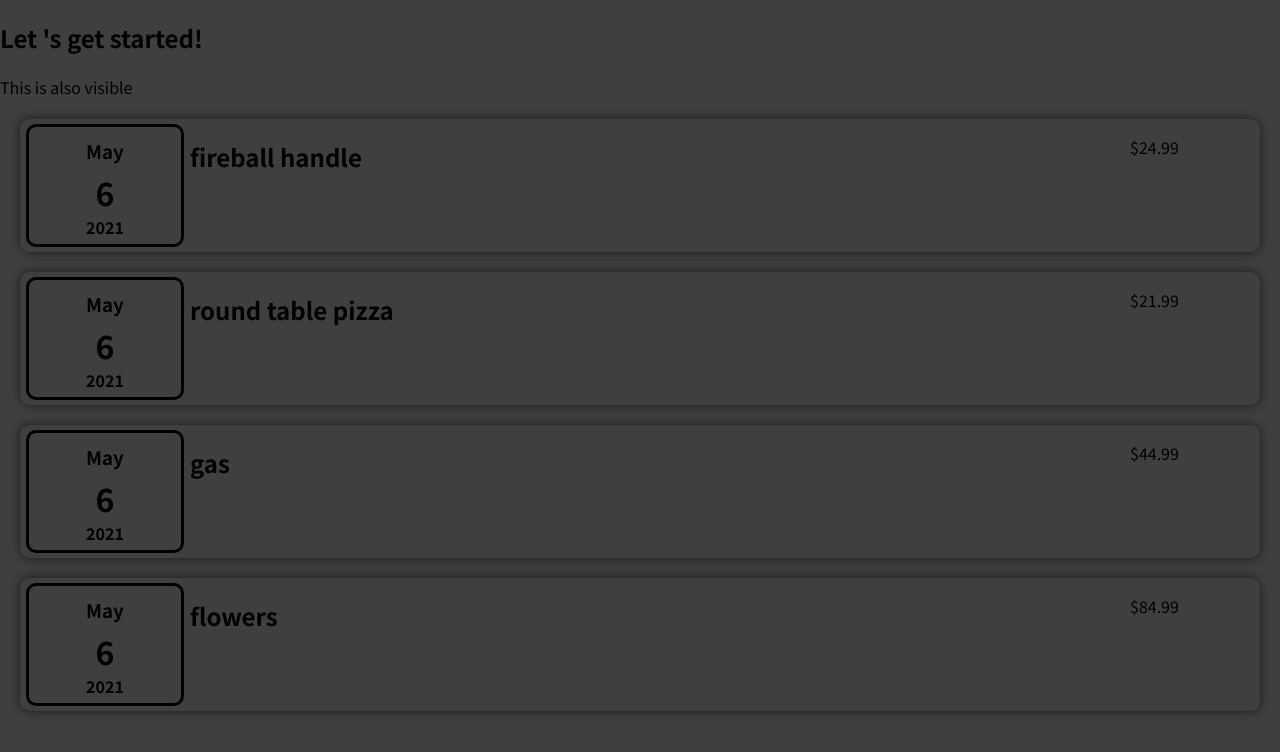
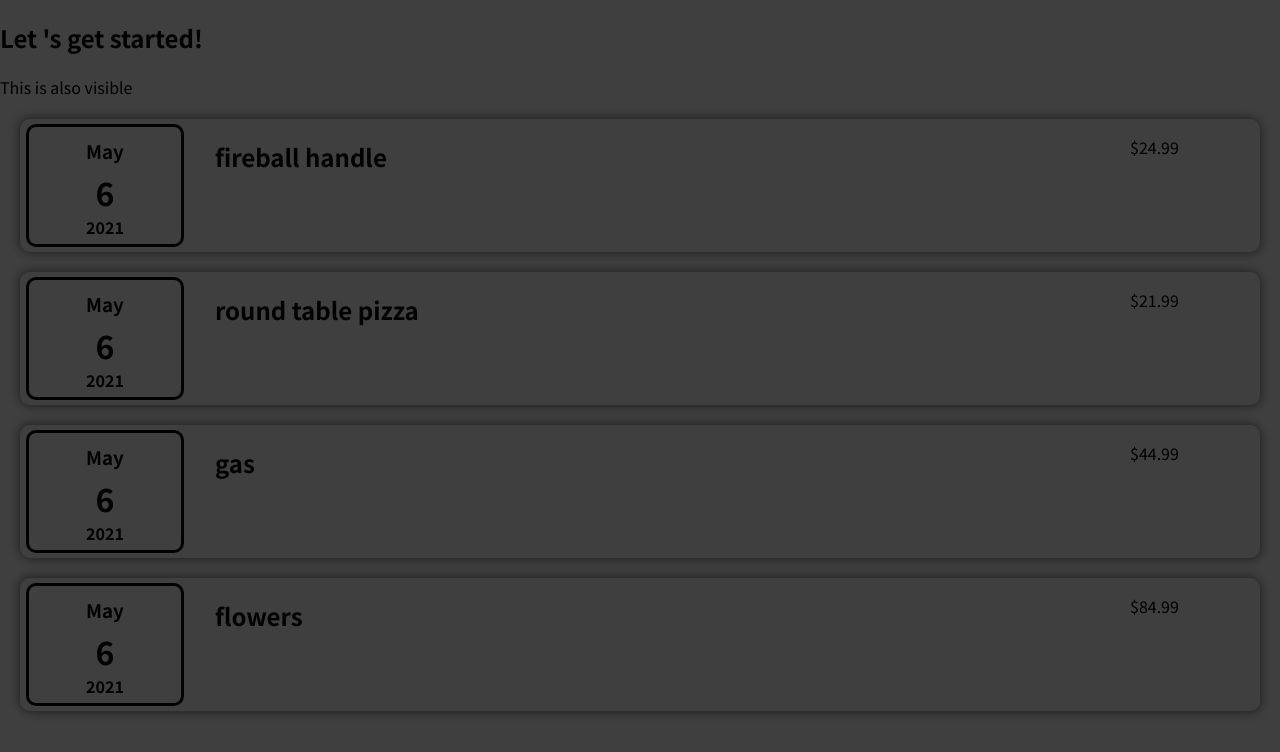
Before and after one commit to andy805/React, a JavaScript app in the folder tracker-app/: page / in a window 1280 px wide. Shown: the top 752 px of the page. Built offline with nearby package versions, Linux system fonts and the light colour scheme.

Commit message:
add styling to header

```diff
--- a/tracker-app/src/components/ExpenseLineItem.css
+++ b/tracker-app/src/components/ExpenseLineItem.css
@@ -7,3 +7,7 @@
   border-radius: 10px;
   margin: 20px;
 }
+
+.expenseLineItemDescription {
+  margin-left: 25px;
+}
--- a/tracker-app/src/components/ExpenseLineItem.js
+++ b/tracker-app/src/components/ExpenseLineItem.js
@@ -5,7 +5,7 @@ function ExpenseLineItem(prop) {
   return (
     <div className="expenseLineItem">
       <ExpenseDateItem date={prop.arrayObj.date} />
-      <h2> {prop.arrayObj.title} </h2>
+      <h2 className="expenseLineItemDescription"> {prop.arrayObj.title} </h2>
       <p> ${prop.arrayObj.amount} </p>
     </div>
   );
```
